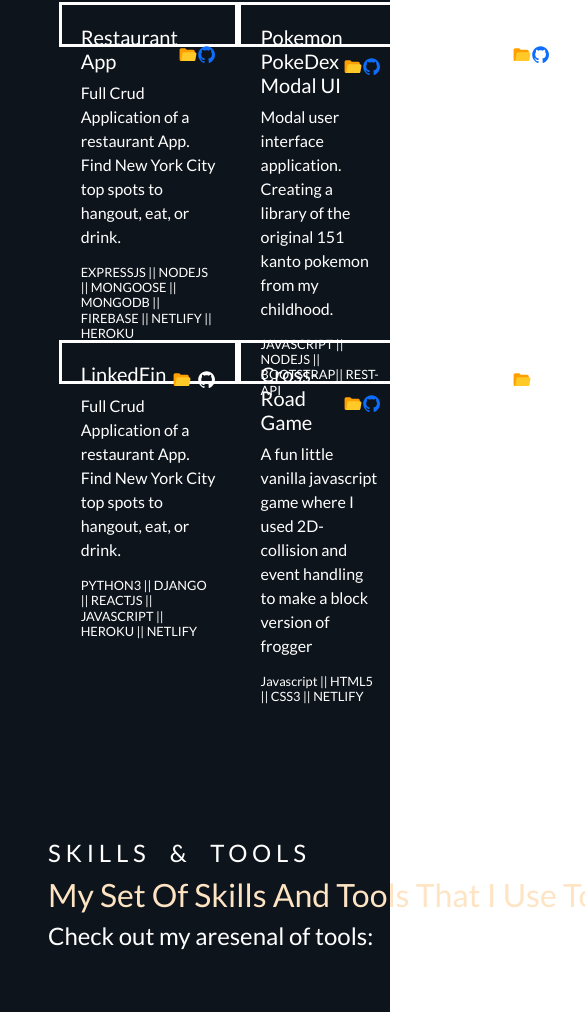
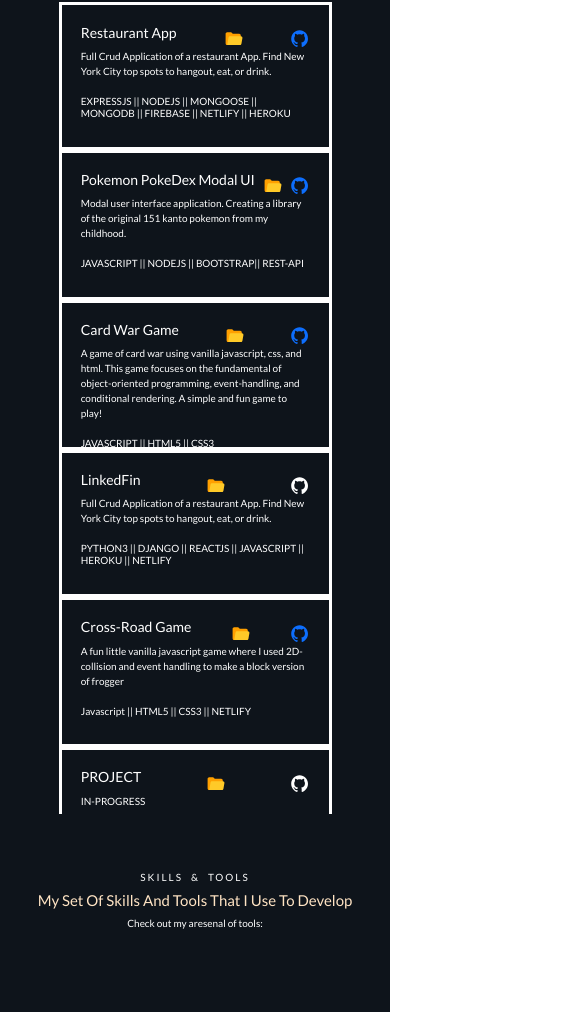
Before and after one commit to KdoubleUs/React-landing-page, a React (Create React App) app: page / in a window 390 px wide. Shown: the part 985-1997 px from the top of the page, 585 px wide, since content can reach past the window. Built offline with nearby package versions, Linux system fonts and the light colour scheme.

Commit message:
media queries

```diff
--- a/src/App.css
+++ b/src/App.css
@@ -301,6 +301,7 @@
 @media (max-width: 390px) {
   .app {
     width: 100vw;
+    overflow-x: hidden;
   }
   .landing-section {
     width: 100vw;
@@ -331,8 +332,8 @@
     width: auto;
   }
   .project-container {
-    display: flex;
-    flex-direction: row;
+    display: flex !important;
+    flex-direction: column !important;
     width: 10em;
     height: auto;
     flex-wrap: nowrap;
@@ -340,9 +341,87 @@
   .project-section {
     width: 100vw;
     height: 100%;
+    display: flex;
+    flex-direction: row;
+    overflow-y: hidden;
   }
   #project {
     height: 100vh;
     width: 100vw;
   }
+  .card-container {
+    height: 150px;
+  }
+  /*Project section*/
+  .card-title {
+    font-size: 14px;
+  }
+  p {
+    font-size: 10px;
+  }
+  .card-tool {
+    font-size: 10px;
+  }
+
+  .rescroll {
+    display: none;
+  }
+
+  /*experience section*/
+  .experience-text {
+    position: relative;
+    text-align: center;
+    width: 100vw;
+    margin: 0;
+    margin-top: 5em;
+  }
+  #et-1 {
+    font-size: 10px;
+  }
+  #et-2 {
+    font-size: 15px;
+  }
+  #et-3 {
+    font-size: 10px;
+  }
+  .toolitem {
+    height: 40px;
+  }
+  .setoftools {
+    width: 400px;
+    left: 8%;
+    transform: none;
+  }
+  .tools-title {
+    position: relative;
+    text-align: center;
+    margin-right: 5em;
+  }
+  .tools {
+    margin-right: 10em;
+    width: 389px;
+    height: 100px;
+  }
+  /*ABOUT ME SECTION*/
+
+  #about {
+    display: flex;
+    flex-direction: row-reverse;
+  }
+  .aboutme-container {
+    display: flex !important;
+    flex-direction: column-reverse;
+    justify-content: space-evenly;
+    margin-right: 22px;
+    width: 85%;
+  }
+  .aboutme-container p {
+    font-size: 13px;
+  }
+  .personal-img {
+    width: 10em;
+  }
+  .left-column-aboutme {
+    margin: 20px 0 10em 4em;
+  }
 }
--- a/src/Pages/AboutMe.jsx
+++ b/src/Pages/AboutMe.jsx
@@ -29,8 +29,8 @@
 function AboutMe() {
   return (
     <Section id="about">
-      <Container>
-        <ColumnLeft>
+      <Container className="aboutme-container">
+        <ColumnLeft className="left-column-aboutme">
           <h1 className="aboutme-title">Who Am I? </h1>
           <div>
             <p>
@@ -58,7 +58,7 @@
             </p>
           </div>
         </ColumnLeft>
-        <ColumnRight>
+        <ColumnRight className="column-right-aboutme">
           <img src={personalImg} className="personal-img" alt="none" />
         </ColumnRight>
       </Container>
```
